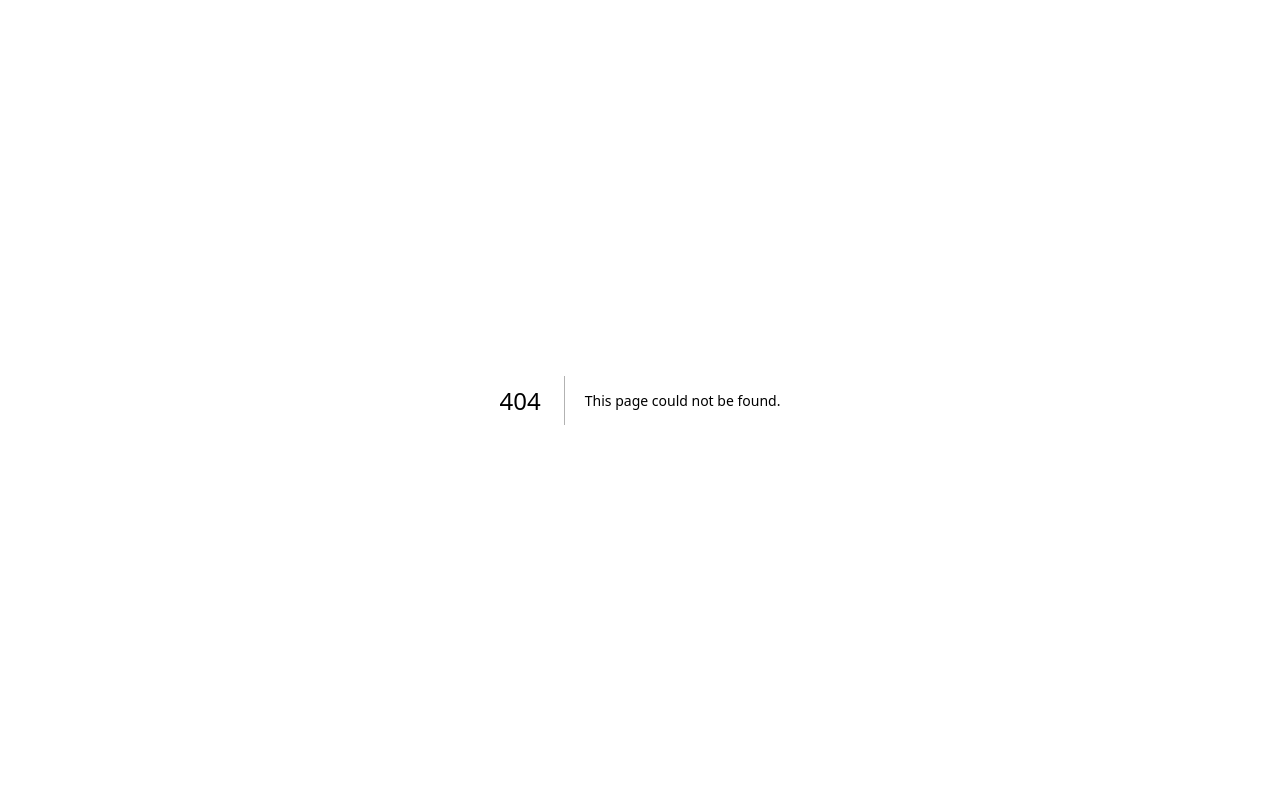
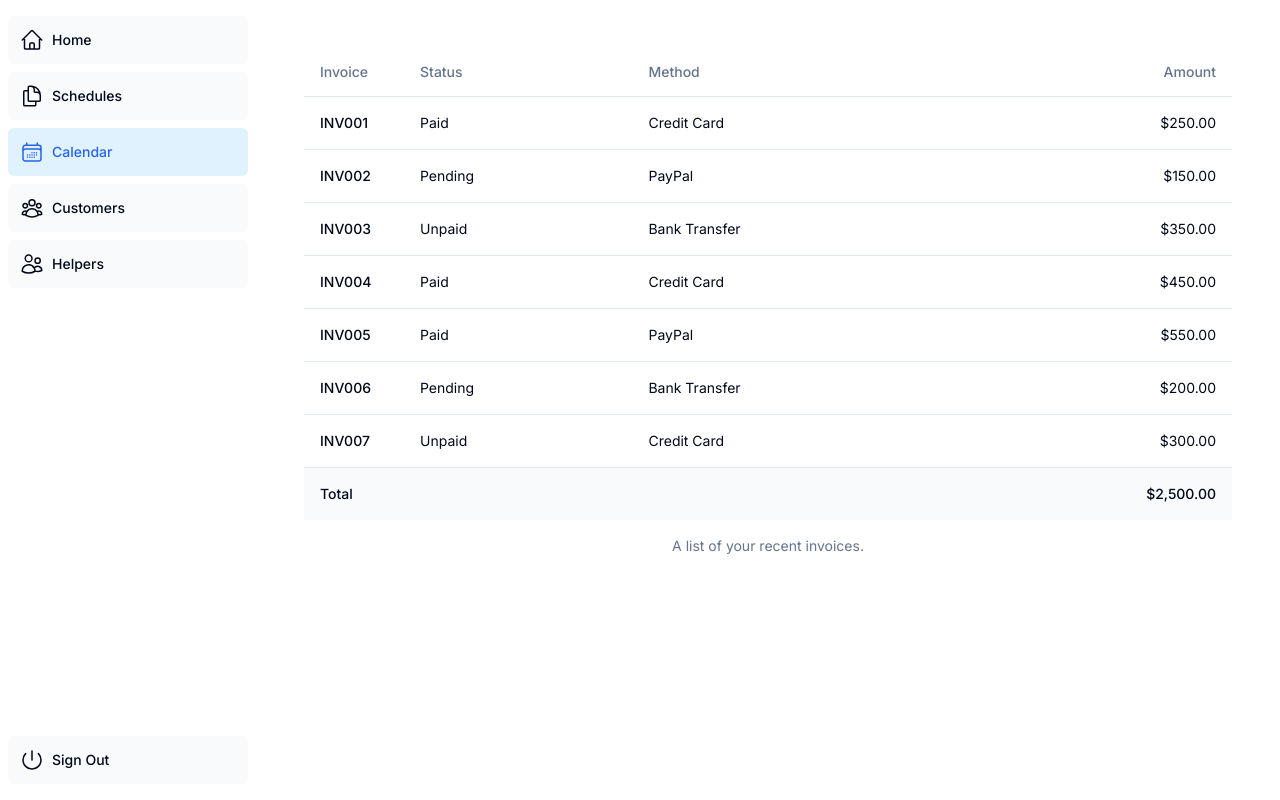
Before and after one commit to Takashi-Matsumura/nextjs-shadcn, a Next.js app: page /dashboard/calendar in a window 1280 px wide. Before the commit this address had no page. Built offline with nearby package versions, Linux system fonts and the light colour scheme.

Commit message:
Add calendar and update helpers icon in dashboard nav-links

```diff
--- /dev/null
+++ b/src/app/dashboard/calendar/calendar-demo.tsx
@@ -0,0 +1,87 @@
+import {
+  Table,
+  TableBody,
+  TableCaption,
+  TableCell,
+  TableFooter,
+  TableHead,
+  TableHeader,
+  TableRow,
+} from "@/components/ui/table";
+
+const invoices = [
+  {
+    invoice: "INV001",
+    paymentStatus: "Paid",
+    totalAmount: "$250.00",
+    paymentMethod: "Credit Card",
+  },
+  {
+    invoice: "INV002",
+    paymentStatus: "Pending",
+    totalAmount: "$150.00",
+    paymentMethod: "PayPal",
+  },
+  {
+    invoice: "INV003",
+    paymentStatus: "Unpaid",
+    totalAmount: "$350.00",
+    paymentMethod: "Bank Transfer",
+  },
+  {
+    invoice: "INV004",
+    paymentStatus: "Paid",
+    totalAmount: "$450.00",
+    paymentMethod: "Credit Card",
+  },
+  {
+    invoice: "INV005",
+    paymentStatus: "Paid",
+    totalAmount: "$550.00",
+    paymentMethod: "PayPal",
+  },
+  {
+    invoice: "INV006",
+    paymentStatus: "Pending",
+    totalAmount: "$200.00",
+    paymentMethod: "Bank Transfer",
+  },
+  {
+    invoice: "INV007",
+    paymentStatus: "Unpaid",
+    totalAmount: "$300.00",
+    paymentMethod: "Credit Card",
+  },
+];
+
+export function TableDemo() {
+  return (
+    <Table>
+      <TableCaption>A list of your recent invoices.</TableCaption>
+      <TableHeader>
+        <TableRow>
+          <TableHead className="w-[100px]">Invoice</TableHead>
+          <TableHead>Status</TableHead>
+          <TableHead>Method</TableHead>
+          <TableHead className="text-right">Amount</TableHead>
+        </TableRow>
+      </TableHeader>
+      <TableBody>
+        {invoices.map((invoice) => (
+          <TableRow key={invoice.invoice}>
+            <TableCell className="font-medium">{invoice.invoice}</TableCell>
+            <TableCell>{invoice.paymentStatus}</TableCell>
+            <TableCell>{invoice.paymentMethod}</TableCell>
+            <TableCell className="text-right">{invoice.totalAmount}</TableCell>
+          </TableRow>
+        ))}
+      </TableBody>
+      <TableFooter>
+        <TableRow>
+          <TableCell colSpan={3}>Total</TableCell>
+          <TableCell className="text-right">$2,500.00</TableCell>
+        </TableRow>
+      </TableFooter>
+    </Table>
+  );
+}
--- /dev/null
+++ b/src/app/dashboard/calendar/page.tsx
@@ -0,0 +1,9 @@
+import { TableDemo } from "./calendar-demo";
+
+export default function Page() {
+  return (
+    <div>
+      <TableDemo />
+    </div>
+  );
+}
--- a/src/app/ui/dashboard/nav-links.tsx
+++ b/src/app/ui/dashboard/nav-links.tsx
@@ -4,6 +4,8 @@
   UserGroupIcon,
   HomeIcon,
   DocumentDuplicateIcon,
+  CalendarDaysIcon,
+  UsersIcon,
 } from "@heroicons/react/24/outline";
 import Link from "next/link";
 import { usePathname } from "next/navigation";
@@ -18,8 +20,13 @@
     href: "/dashboard/schedule",
     icon: DocumentDuplicateIcon,
   },
+  {
+    name: "Calendar",
+    href: "/dashboard/calendar",
+    icon: CalendarDaysIcon,
+  },
   { name: "Customers", href: "/dashboard/customer", icon: UserGroupIcon },
-  { name: "Helpers", href: "/dashboard/employee", icon: UserGroupIcon },
+  { name: "Helpers", href: "/dashboard/employee", icon: UsersIcon },
 ];
 
 export default function NavLinks() {
--- a/src/app/ui/dashboard/sidenav.tsx
+++ b/src/app/ui/dashboard/sidenav.tsx
@@ -3,15 +3,16 @@
 
 export default function SideNav() {
   return (
-    <div className="flex h-full flex-col px-3 py-4 md:px-2">
-      <div className="flex grow flex-row justify-between space-x-2 md:flex-col md:space-x-0 md:space-y-2">
+    <div className="flex h-full flex-row flex-wrap space-x-4 md:space-x-0 px-3 py-4 md:px-2 md:justify-between">
+      <div className="flex grow flex-row space-x-2 md:flex-col md:space-x-0 md:space-y-2">
         <NavLinks />
-        <div className="hidden h-auto w-full grow rounded-md bg-gray-50 md:block"></div>
+      </div>
       <form
         //   action={async () => {
         //       'use server';
         //       await signOut();
         //   }}
+        className="mt-auto md:w-full"
       >
         <button className="flex h-[48px] w-full grow items-center justify-center gap-2 rounded-md bg-gray-50 p-3 text-sm font-medium hover:bg-sky-100 hover:text-blue-600 md:flex-none md:justify-start md:p-2 md:px-3">
           <PowerIcon className="w-6" />
@@ -19,6 +20,5 @@
         </button>
       </form>
     </div>
-    </div>
   );
 }
```
Lines whose indentation alone changed are shown as unchanged.
